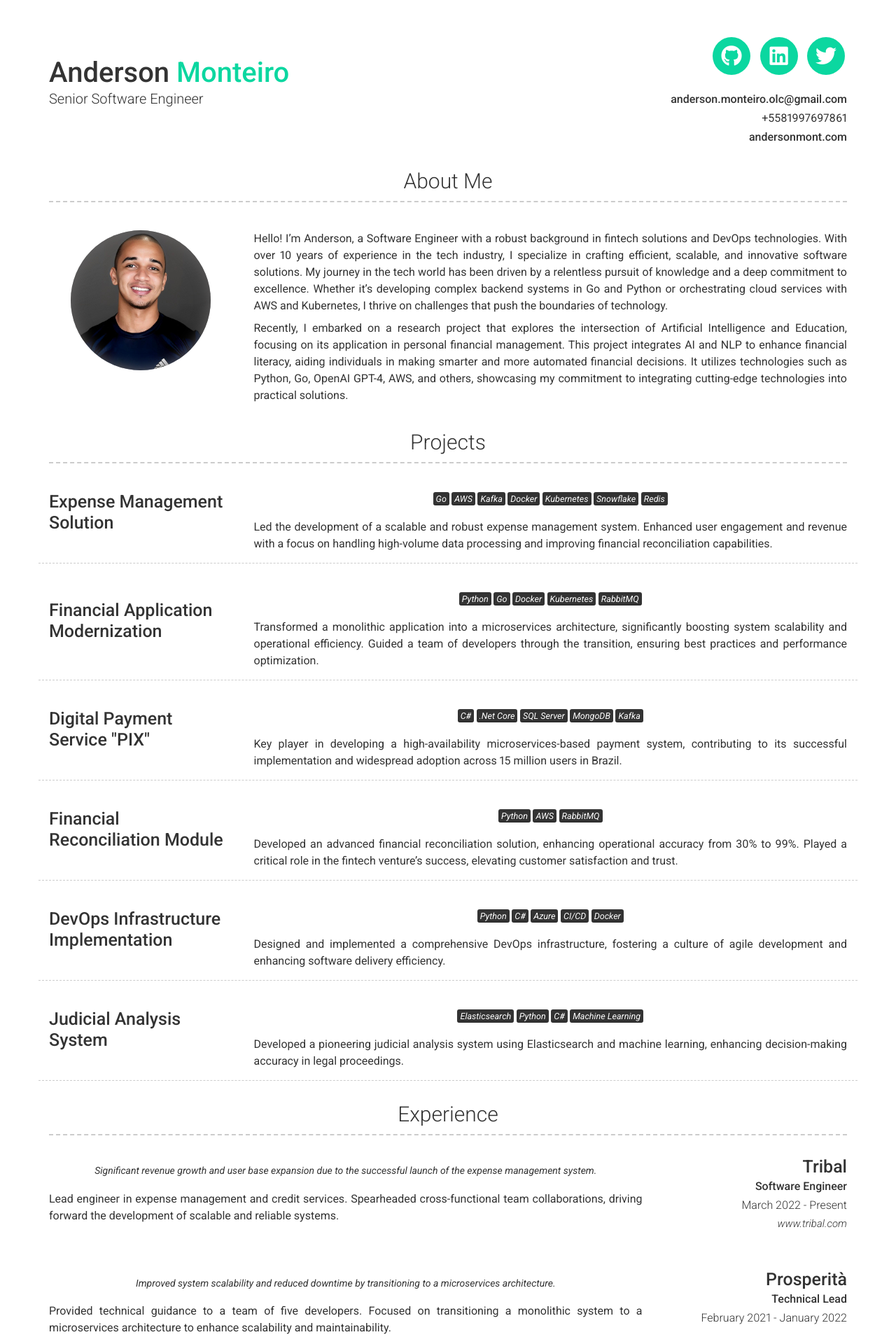
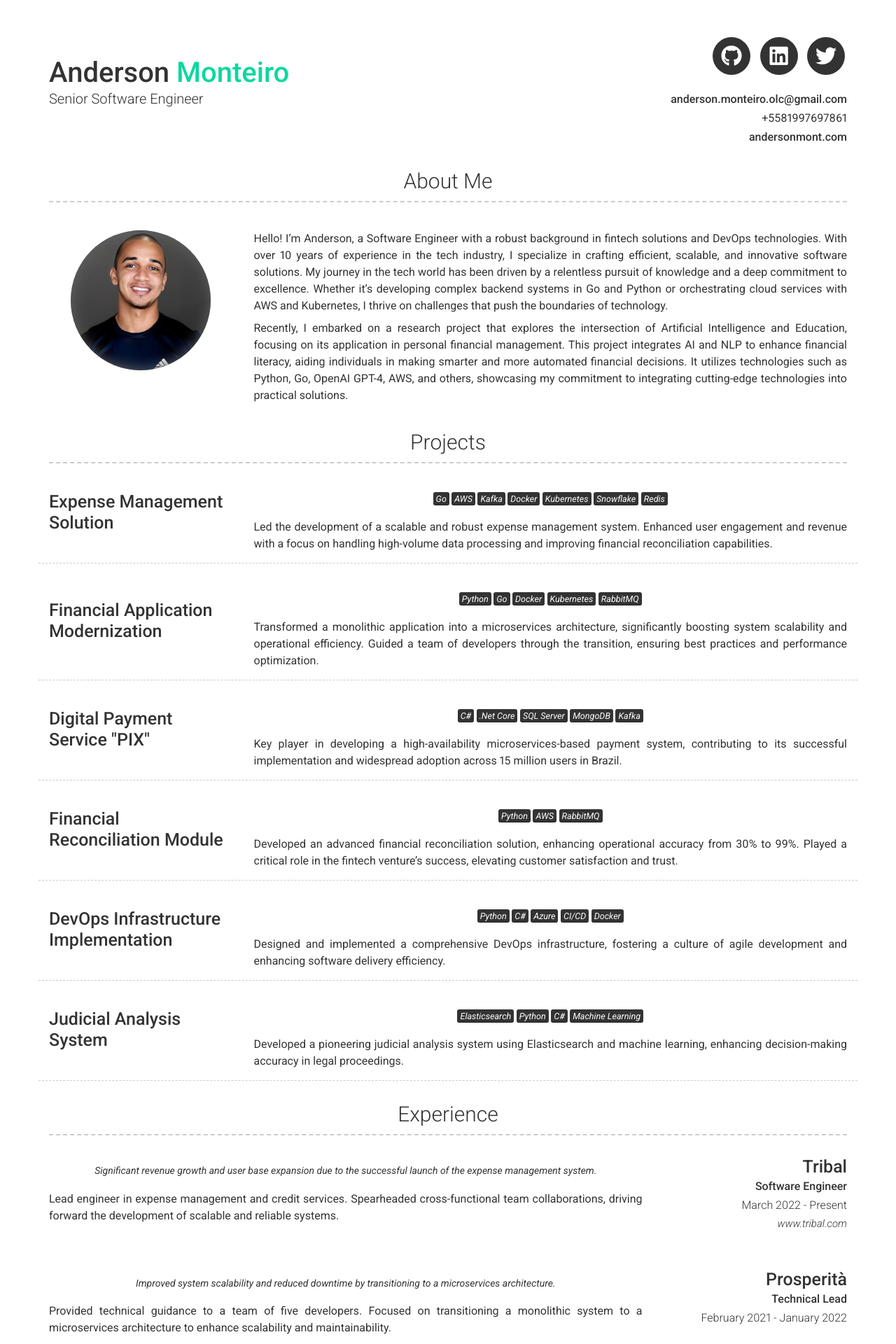
Before and after one commit to AndersonMonteiro/andersonmont-site, a Jekyll site: the page built from index.md, in a window 1280 px wide. Shown: the top 1920 px of the page at 70% size. Built offline with Jekyll 4.4.1, drawn with Linux system fonts in a browser that asks for light colours; nearby versions of some CDN libraries.

Commit message:
Update button.scss styles

```diff
--- a/_sass/button.scss
+++ b/_sass/button.scss
@@ -7,7 +7,7 @@
   height: 100%;
   border-radius: inherit;
   z-index: -1;
-  box-shadow: inset 0 0 0 35px #0BD7A0;
+  box-shadow: inset 0 0 0 35px #333;
   -webkit-transform: scale3d(0.9, 0.9, 1);
   transform: scale3d(0.9, 0.9, 1);
   -webkit-transition: box-shadow 0.3s, -webkit-transform 0.3;
@@ -68,10 +68,10 @@
   }
 
   .button--sacnite:hover {
-    color: #e6e6e6;
+    color: #0BD7A0;
   }
 
   .button--sacnite:hover::before {
-    box-shadow: inset 0 0 0 2px #e6e6e6;
+    box-shadow: inset 0 0 0 2px #0BD7A0;
   }
 }
```
